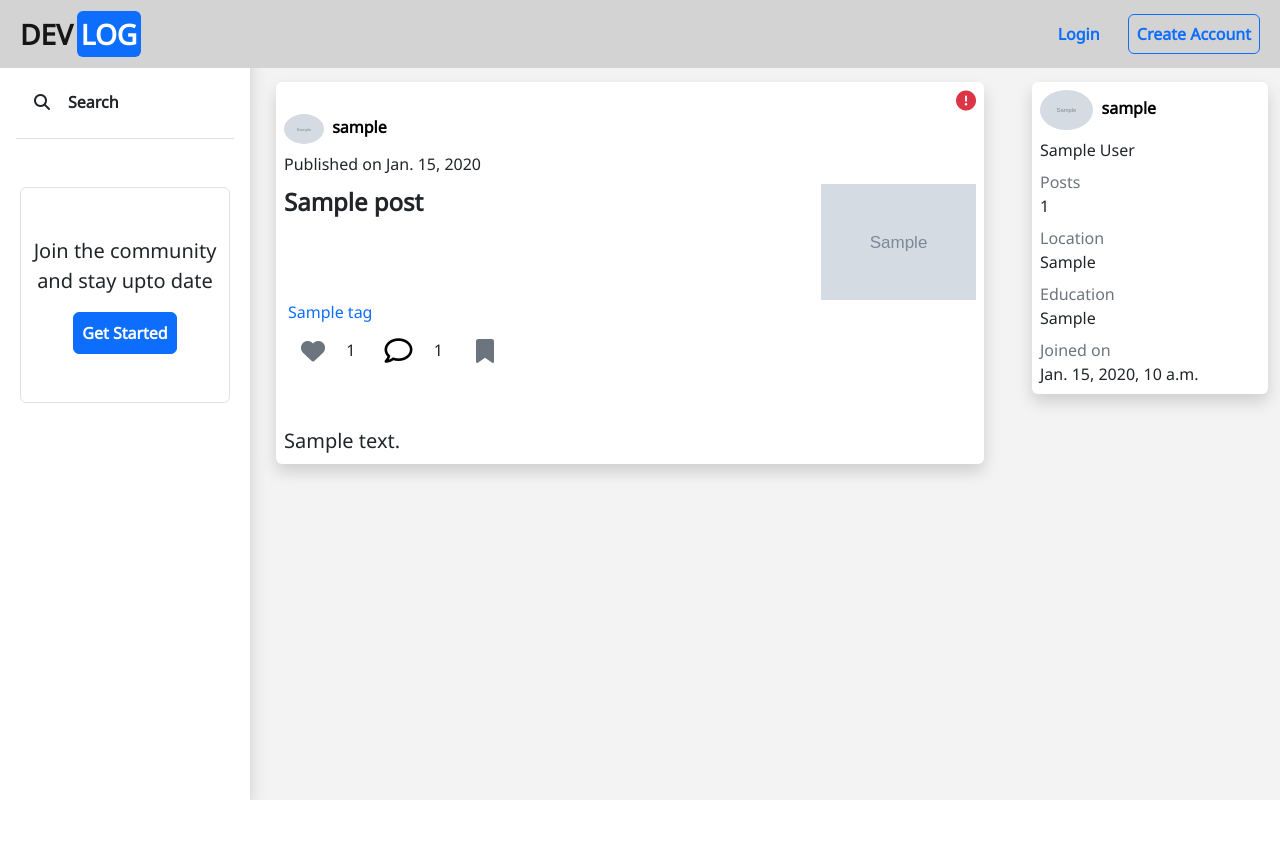
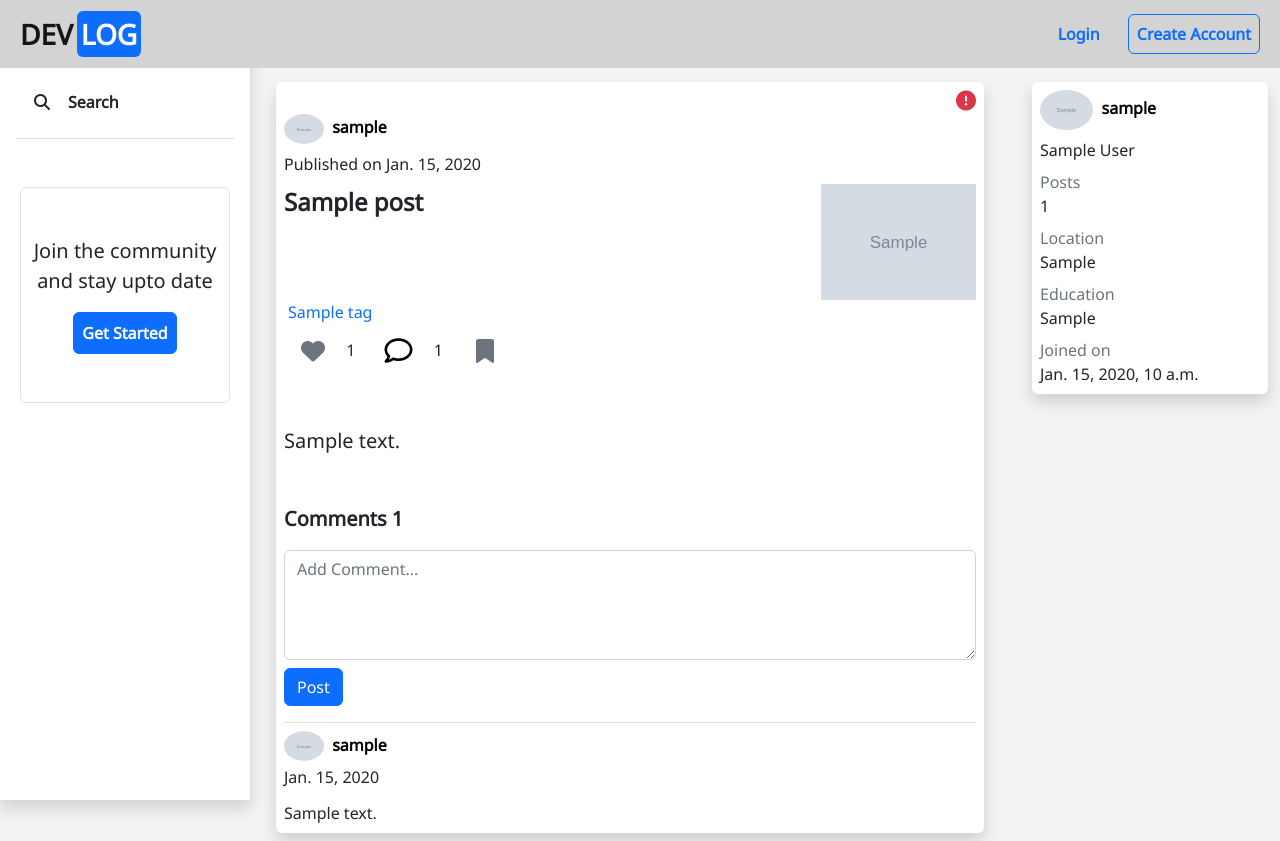
Before and after one commit to Jewel1311/Devlog, a Django app: a page that uses core/templates/core/base.html in a window 1280 px wide. Before the commit the page ends 800 px from the top, so only its background shows below. Run offline with Django 3.2, Linux system fonts and the light colour scheme; tables that the repository leaves empty hold one stand-in row (values such as "Sample post"); grey boxes marked "Sample" are stand-in pictures; some libraries are stand-ins or nearby versions.

Commit message:
post comments

```diff
--- a/core/forms.py
+++ b/core/forms.py
@@ -2,9 +2,7 @@ from django import forms
 from django.contrib.auth.models import User
 from django.contrib.auth.forms import UserCreationForm
 from ckeditor_uploader.widgets import CKEditorUploadingWidget
-from requests import request
-
-from core.models import Posts, Profile
+from core.models import Comments, Comments, Posts, Profile
 from core.validators import tag_validation,validate_image
 
 
--- a/core/models.py
+++ b/core/models.py
@@ -1,5 +1,4 @@
-
-from pyexpat import model
+from email.policy import default
 from django.db import models
 from django.contrib.auth.models import User
 from ckeditor.fields import RichTextField
@@ -90,3 +89,9 @@ class Posts(models.Model):
 
     def __str__(self):
         return str(self.title)
+
+class Comments(models.Model):
+    post = models.ForeignKey(Posts, on_delete=models.CASCADE)
+    user = models.ForeignKey(User, on_delete=models.CASCADE)
+    date = models.DateTimeField()
+    body = models.TextField(default="")
--- a/core/templates/core/base.html
+++ b/core/templates/core/base.html
@@ -134,6 +134,23 @@ $( "button" ).click(function(e) {
 
 
 })
+
+$("#commentform").submit(function (event) {
+    $.ajax({
+      type: "POST",
+      url: "{% url 'add_comment' %}",
+      data: {
+        comment: $('#commentbox').val(),
+        post : "{{ post.id }}",
+        csrfmiddlewaretoken: '{{ csrf_token }}'
+      },
+      success: function (response) {
+        location.reload()
+      }
+    });
+
+  });
+
     </script>
 
 </body>
--- a/core/templates/core/posts.html
+++ b/core/templates/core/posts.html
@@ -105,7 +105,7 @@
                             </span>
 
                             <span class="px-3">
-                                <a href="{{ post.get_absolute_url }}" class=" btn btn-link text-black text-decoration-none" data-bs-toggle="tooltip" data-bs-placement="bottom" data-bs-title="View comments"> <span class="fs-4"><i class="fa-regular fa-comment textover"></i></span></a>
+                                <a href="{{ post.get_absolute_url }}#commentsection" class=" btn btn-link text-black text-decoration-none" data-bs-toggle="tooltip" data-bs-placement="bottom" data-bs-title="View comments"> <span class="fs-4"><i class="fa-regular fa-comment textover"></i></span></a>
                                 <span>{{ post.comment_count}}</span>
                             </span>
                         </span>
--- a/core/templates/core/readpost.html
+++ b/core/templates/core/readpost.html
@@ -56,7 +56,7 @@
                 {% if post.user == user %}<span class="px-1"> <a href="{% url 'view_likes' post.pk %}" class="text-decoration-none">View likes </a></span> {% endif %}
             </span>
             <span class="mx-2">
-                <a href="#" class=" btn btn-link text-decoration-none text-black" data-bs-toggle="tooltip" data-bs-placement="bottom" data-bs-title="Comments">
+                <a href="#commentsection" class=" btn btn-link text-decoration-none text-black" data-bs-toggle="tooltip" data-bs-placement="bottom" data-bs-title="Comments">
                     <span><i class="fa-regular fa-comment commentover p-1 rounded-circle fs-3"></i></span>
                 </a>
                 <span>{{ post.comment_count}}</span>
@@ -77,6 +77,38 @@
 
 
             <div class="mt-5 fs-5">{{ post.body|safe }}</div>
+
+            <div class="mt-5" id="commentsection">
+                <div class="fw-bold fs-5">Comments <span>{{post.comment_count}}</span></div>
+                <form class="mt-3" id="commentform">
+                    {% csrf_token %}
+                    <textarea  id="commentbox" rows="4" class="form-control" placeholder="Add Comment..."></textarea>
+                    <button type="submit" class="btn btn-primary mt-2">Post</button>
+                </form>
+            </div>
+
+                <div>
+                    {% for comment in comments %}
+                    <div class="mt-3 border-top py-2">
+                        <a href="{% url 'view_profile' comment.user.pk %}" class="text-decoration-none">
+                            <img src="
+                                {% if comment.user.profile.image %}
+                                    {{ comment.user.profile.image.url }}
+                                {% else %}
+                                    {% static 'images/user.png' %}
+                                {% endif %}"
+                            class="rounded-circle"
+                            height="30"
+                            loading="lazy"
+                            />
+                            <span class="fw-bold text-black px-1 textover">{{ comment.user.username }}</span>
+                        </a>
+                        <div class="mt-1"> {{comment.date | date }} </div>
+                    </div>
+                        <div class="mt-1 ">{{ comment.body }}</div>
+                    {% endfor %}
+                </div>
+
         </div>
     </div>
     {% if post.user != user %}
@@ -124,7 +156,12 @@
             </div>
         </div>
     {% endif %}
+
+
+
+
 </div>
+
 
 
 
--- a/core/urls.py
+++ b/core/urls.py
@@ -29,6 +29,9 @@ urlpatterns = [
     path('tag_follow/',views.tag_follow, name='tag_follow'),
     path('edit_post/<int:pk>/',views.edit_post, name='edit_post'),
     path('delete_post/<int:pk>/',views.delete_post, name='delete_post'),
+    path('add_comment/',views.add_comment, name='add_comment'),
+
+
 
 
 
--- a/core/views.py
+++ b/core/views.py
@@ -1,14 +1,13 @@
 from datetime import datetime
-from django.http import JsonResponse
+from django.http import HttpResponse, JsonResponse
 from django.shortcuts import render, redirect
-from requests import delete
 from core.forms import PostEditForm, PostForm, ProfileForm, SearchForm, UserForm, UserRegistrationForm, LoginForm
 from django.contrib.auth import login, authenticate
 from django.contrib import messages
-from core.utils import delete_tags, extract_tags, get_is_liked, get_read_time, save_tags, get_is_saved
+from core.utils import delete_tags, get_is_liked, get_read_time, save_tags, get_is_saved
 from . import decorators
 from django.contrib.auth.decorators import login_required
-from . models import Posts, Profile, Tags
+from . models import Comments, Posts, Profile, Tags
 from django.contrib.auth.models import User
 from django.db.models import Q
 
@@ -93,6 +92,7 @@ def myposts(request,pk):
 
 def read_post(request, slug):
     post = Posts.objects.get(slug = slug)
+    comments = Comments.objects.filter(post = post)
     profile = Profile.objects.get(user = post.user)
     is_liked = False
     is_saved = False
@@ -107,7 +107,9 @@ def read_post(request, slug):
         'post':post,
         'is_liked':is_liked,
         'is_saved':is_saved,
-        'is_following':is_following
+        'is_following':is_following,
+        'comments':comments
+
     }
     return render(request, 'core/readpost.html',context)
 
@@ -472,3 +474,23 @@ def delete_post(request, pk):
     profile.post_count -= 1
     profile.save()
     return redirect('home')
+
+@login_required
+def add_comment(request):
+    if request.method == "POST":
+        postid = request.POST.get('post')
+        body = request.POST.get('comment')
+        if body is not "":
+            post = Posts.objects.get(pk = postid)
+            comment  = Comments()
+
+            comment.body = body
+            comment.post = post
+            comment.user = request.user
+            comment.date = datetime.now()
+
+            post.comment_count += 1
+
+            post.save()
+            comment.save()
+    return HttpResponse()
```
Also changed, not shown: core/migrations/0012_comments.py (added), core/migrations/0013_comments_body.py (added), core/migrations/0014_alter_comments_date.py (added).
